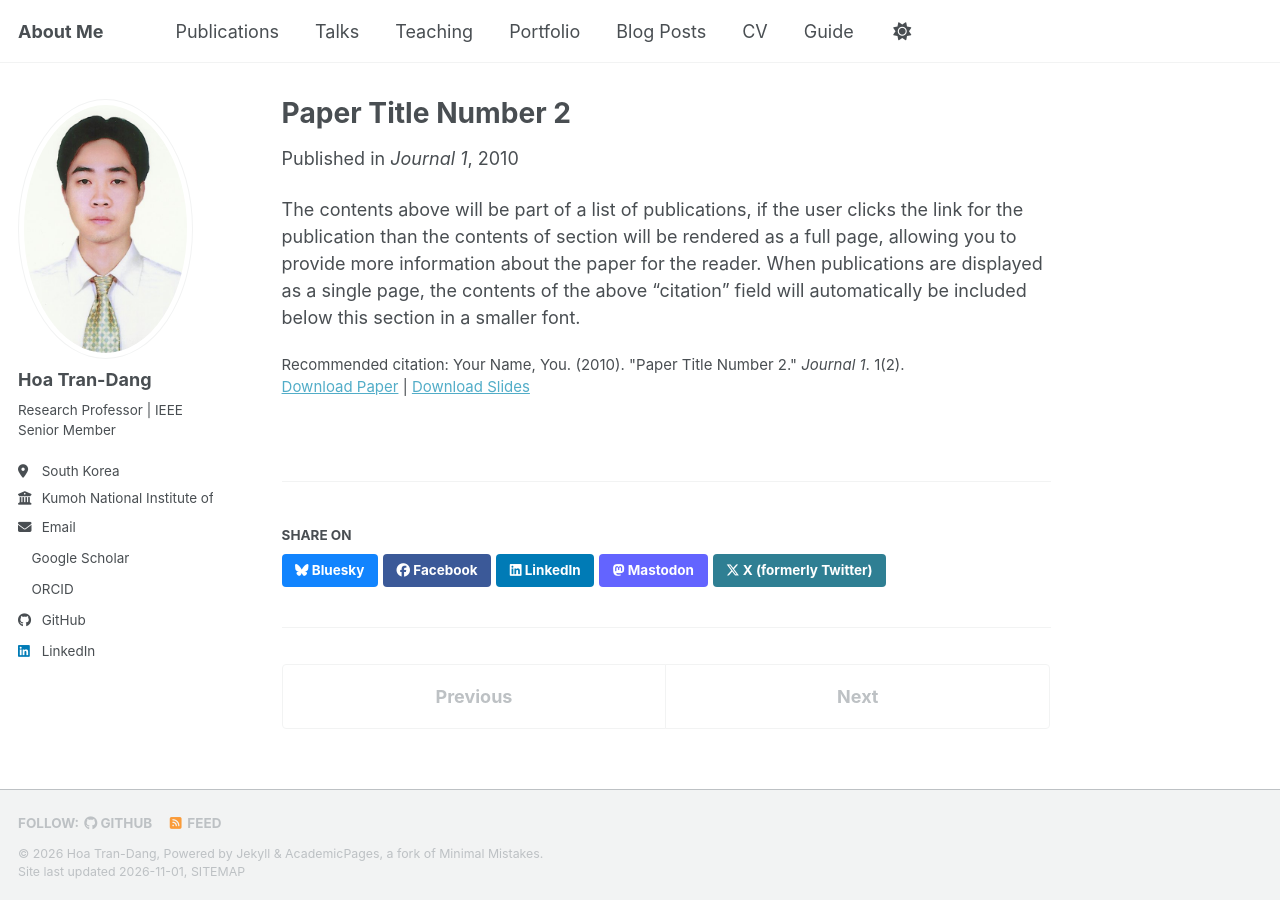
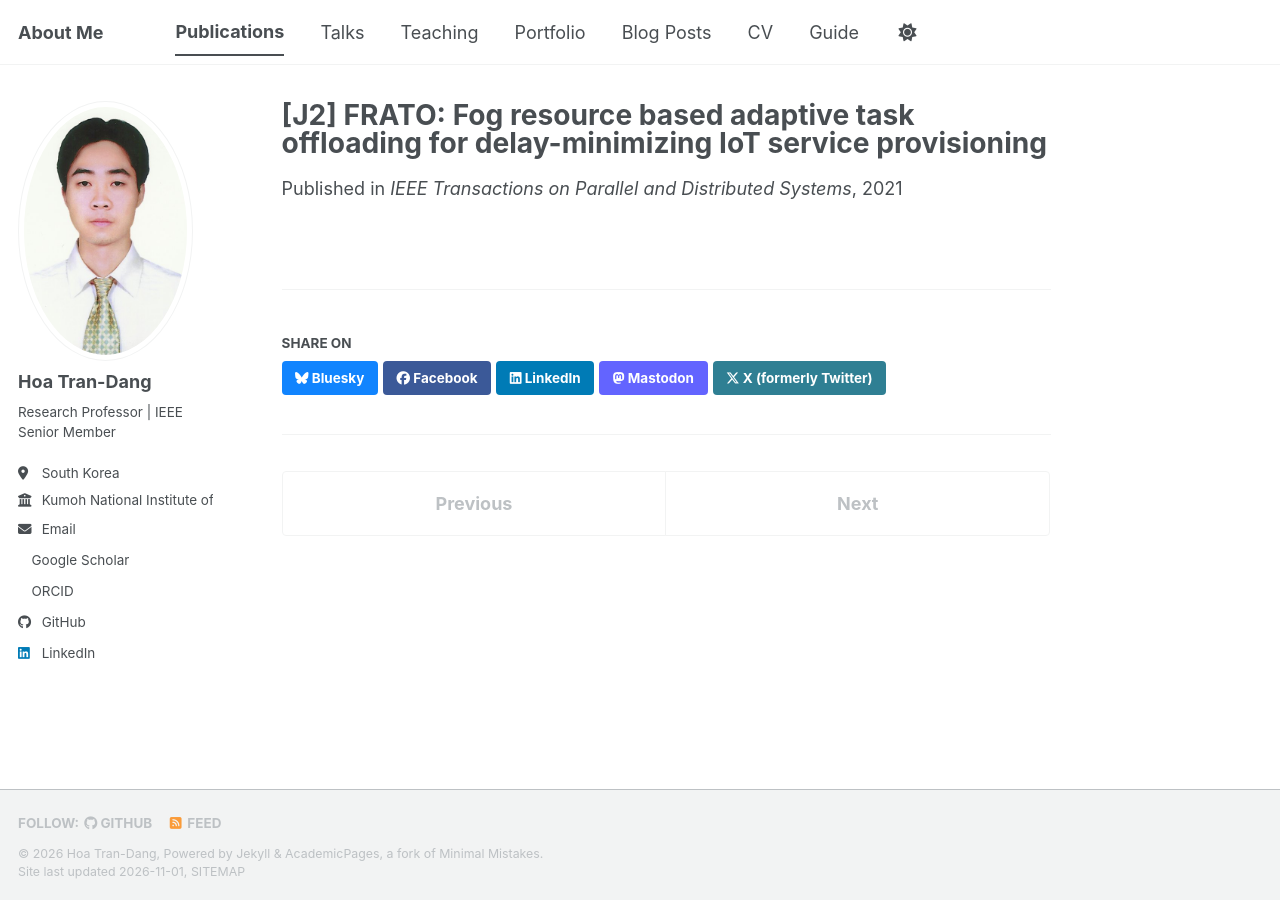
Before and after one commit to trandanghoa/trandanghoa.github.io, a Jekyll site: the page built from _publications/2010-10-01-paper-title-number-2.md, in a window 1280 px wide. Built offline with Jekyll 4.4.1, drawn with Linux system fonts in a browser that asks for light colours; a script bundle is joined from its source files by our own code; a style sheet for code colours, icons or effects is not loaded.

Commit message:
Update 2010-10-01-paper-title-number-2.md

```diff
--- a/_publications/2010-10-01-paper-title-number-2.md
+++ b/_publications/2010-10-01-paper-title-number-2.md
@@ -1,14 +1,11 @@
 ---
-title: "Paper Title Number 2"
-collection: publications
+title: "[J2] FRATO: Fog resource based adaptive task offloading for delay-minimizing IoT service provisioning"
+#collection: publications
 category: manuscripts
-permalink: /publication/2010-10-01-paper-title-number-2
-excerpt: 'This paper is about the number 2. The number 3 is left for future work.'
-date: 2010-10-01
-venue: 'Journal 1'
-slidesurl: 'https://academicpages.github.io/files/slides2.pdf'
-paperurl: 'https://academicpages.github.io/files/paper2.pdf'
-citation: 'Your Name, You. (2010). &quot;Paper Title Number 2.&quot; <i>Journal 1</i>. 1(2).'
+#permalink: /publication/2009-10-01-paper-title-number-1
+#excerpt: 'This paper is about the number 1. The number 2 is left for future work.'
+date: 2021-03-22
+venue: 'IEEE Transactions on Parallel and Distributed Systems'
+paperurl: 'https://ieeexplore.ieee.org/abstract/document/9382907/'
+#citation: ' [J1] H. Tran-Dang, N. Krommenacker, P. Charpentier, and D.-S. Kim, "Toward the Internet of Things for Physical Internet: Perspectives and Challenges," <i>IEEE Internet of Things Journal</i>, vol. 7, no. 6, pp. 4711–4736, June 2020.'
 ---
-
-The contents above will be part of a list of publications, if the user clicks the link for the publication than the contents of section will be rendered as a full page, allowing you to provide more information about the paper for the reader. When publications are displayed as a single page, the contents of the above "citation" field will automatically be included below this section in a smaller font.
```
